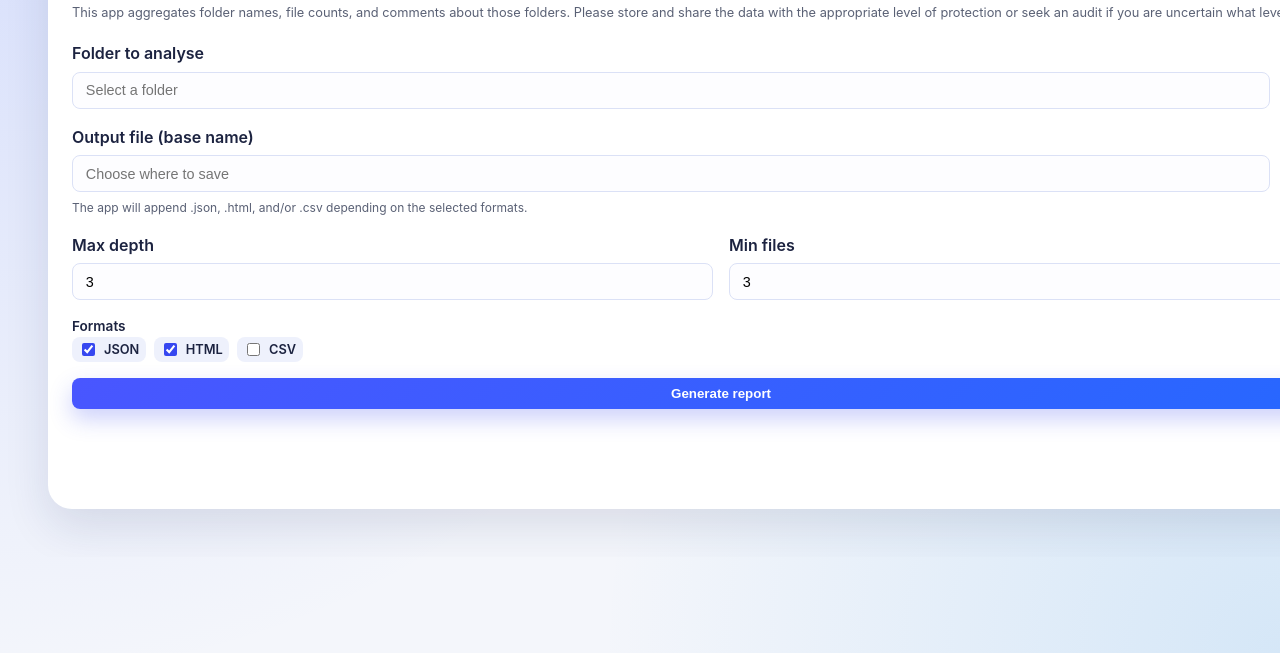
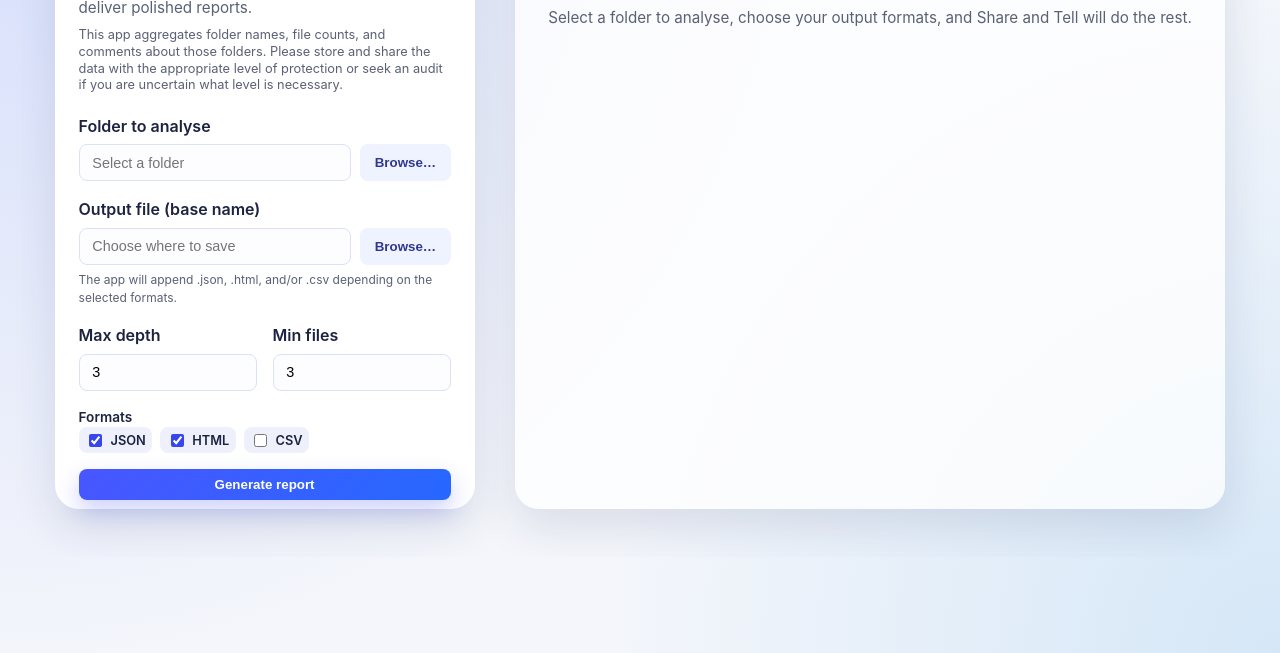
Before and after one commit to pubino/share-and-tell, a website with bundled scripts: page electron-app/src/renderer/index.html in a window 1280 px wide. Shown: the part 147-800 px from the top of the page. Built offline with nearby package versions, Linux system fonts and the light colour scheme.

Commit message:
Constrain panel max-width to prevent excessive expansion from long text

```diff
--- a/electron-app/src/renderer/styles.css
+++ b/electron-app/src/renderer/styles.css
@@ -50,6 +50,7 @@ body {
 .panel {
   flex: 0 0 auto;
   min-width: 360px;
+  max-width: 420px;
   background: var(--color-panel);
   border-radius: var(--radius-large);
   padding: 1.5rem;
```
